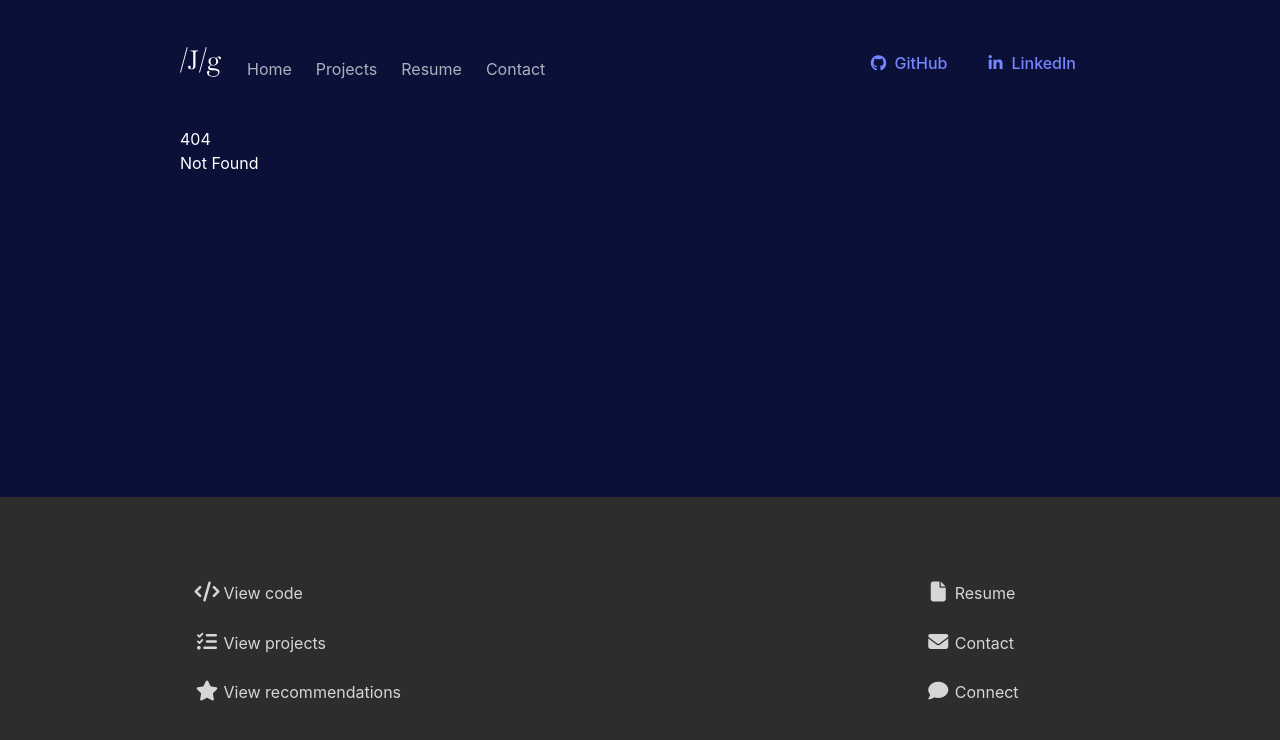
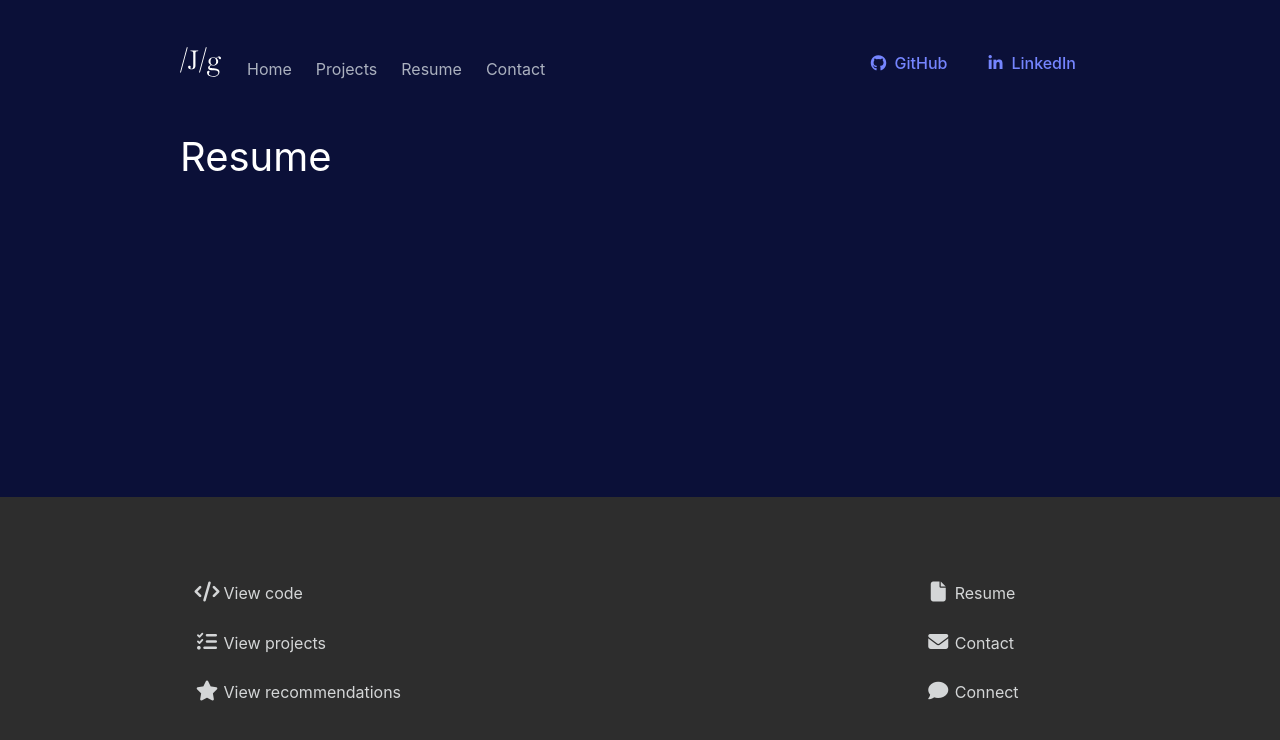
Before and after one commit to JonGeorge/jongeorge.dev, a SvelteKit app: page /resume in a window 1280 px wide. Before the commit this address had no page. Shown: the top 740 px of the page. Built offline with nearby package versions, Linux system fonts and the light colour scheme.

Commit message:
Add resume route

```diff
--- /dev/null
+++ b/src/routes/resume/+page.svelte
@@ -0,0 +1 @@
+<h1 class="is-size-3-mobile is-size-2-tablet">Resume</h1>
```
